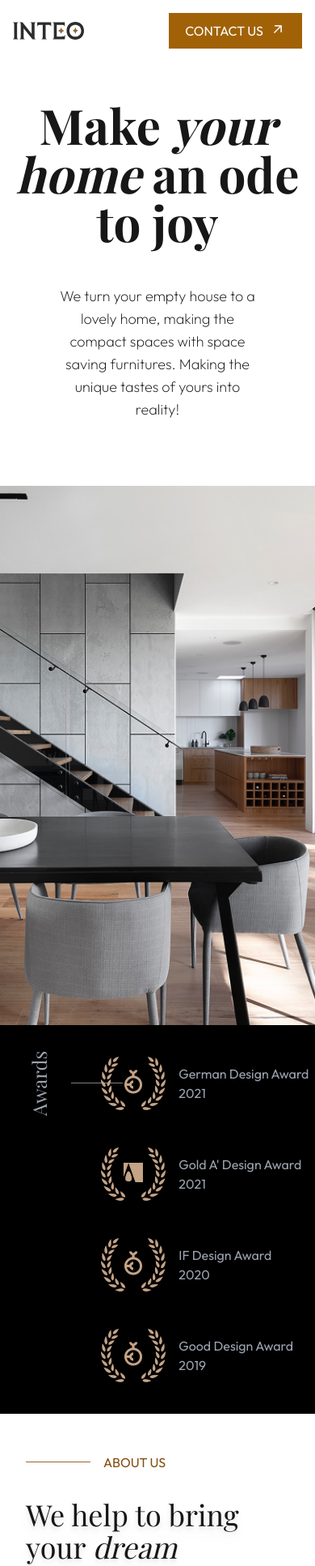
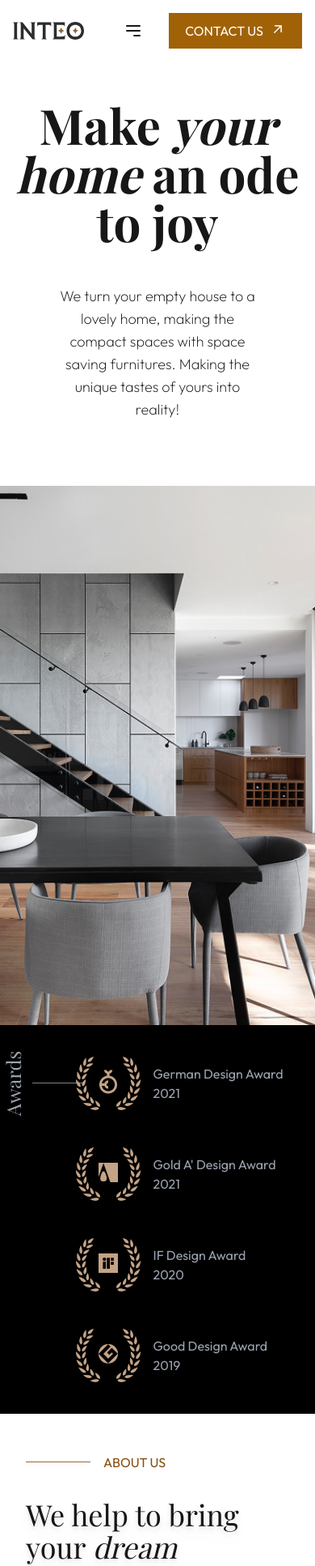
Before and after one commit to DanielOmehe/inteo-interiors, a Next.js app: page / in a window 390 px wide. Shown: the top 1934 px of the page at 81% size. Built offline with nearby package versions, Linux system fonts and the light colour scheme; a web font is replaced by a local one.

Commit message:
Complete major interactiviy logic

```diff
--- a/src/components/header/mobileNav.js
+++ b/src/components/header/mobileNav.js
@@ -1,52 +1,53 @@
-"use client";
-import React, { useState } from 'react';
+import Link from "next/link";
 
-const MobileNav = () => {
-    const [isOpen, setIsOpen] = useState(false);
-
-    const toggleNav = () => {
-        setIsOpen(!isOpen);
-    };
-
+const MobileNav = ({ isOpen, toggleNav }) => {
   return (
-        <div className="relative">
-            <button
-                className="text-white focus:outline-none"
-                onClick={toggleNav}
+    <div
+      className={`w-screen h-3/4 px-12 py-12 fixed top-0 left-0 transform ${
+        isOpen ? "translate-y-0" : "-translate-y-full"
+      } transition-transform duration-300 bg-white z-50`}
     >
+      <button className="close-btn" onClick={toggleNav}>
         <svg
-                    className="w-6 h-6"
+          width="24"
+          height="24"
+          viewBox="0 0 24 24"
           fill="none"
-                    stroke="currentColor"
-                    viewBox="0 0 24 24"
           xmlns="http://www.w3.org/2000/svg"
         >
           <path
+            d="M18 6L6 18"
+            stroke="currentColor"
+            strokeWidth="2"
             strokeLinecap="round"
             strokeLinejoin="round"
+          />
+          <path
+            d="M6 6L18 18"
+            stroke="currentColor"
             strokeWidth="2"
-                        d="M4 6h16M4 12h16m-7 6h7"
-                    ></path>
+            strokeLinecap="round"
+            strokeLinejoin="round"
+          />
         </svg>
       </button>
-            {isOpen && (
-                <div className="absolute top-0 left-0 w-full bg-gray-800 text-white">
-                    <ul className="flex flex-col items-center space-y-4 py-4">
+      <ul className="flex flex-col items-center gap-8 mt-16">
         <li>
-                            <a href="#home" className="hover:text-gray-400">Home</a>
+          <Link className="text-xl" href="#about" onClick={toggleNav}>
+            About
+          </Link>
         </li>
         <li>
-                            <a href="#about" className="hover:text-gray-400">About</a>
+          <Link href="#services" className="text-xl" onClick={toggleNav}>
+            Services
+          </Link>
         </li>
         <li>
-                            <a href="#services" className="hover:text-gray-400">Services</a>
-                        </li>
-                        <li>
-                            <a href="#contact" className="hover:text-gray-400">Contact</a>
+          <Link href="#work" className="text-xl" onClick={toggleNav}>
+            Work
+          </Link>
         </li>
       </ul>
-                </div>
-            )}
     </div>
   );
 };
--- a/src/components/header/nav.js
+++ b/src/components/header/nav.js
@@ -1,3 +1,5 @@
+"use client"
+import { useState } from "react";
 import InteoReusableBtn from "../utils/button";
 import { Inteo } from "./inteo";
 import InteoNavItem from "./navItem";
@@ -11,16 +13,40 @@ const navItems = [
   { path: "#work", name: "Our work" },
 ];
 
+const InteoNavbar = () => {
+  const [isOpen, setIsOpen] = useState(false);
 
-const InteoNavbar = () => {
+  const openMobileNav = () => {
+    setIsOpen(true);
+  }
+
+  const closeMobileNav = () => {
+    setIsOpen(false);
+  }
   return (
     <nav className="md:px-8 md:py-6 sm:w-full sm:px-4 sm:py-4 flex items-center justify-between px-36 py-8">
       <Inteo />
-      <MobileNav />
+      {isOpen && <MobileNav isOpen={isOpen} toggleNav={closeMobileNav} />}
       <InteoItems>
+        <button onClick={openMobileNav} className="sm:block hidden" aria-label="Toggle menu">
+          <svg
+            className="w-6 h-6"
+            fill="none"
+            stroke="currentColor"
+            viewBox="0 0 24 24"
+            xmlns="http://www.w3.org/2000/svg"
+          >
+            <path
+              strokeLinecap="round"
+              strokeLinejoin="round"
+              strokeWidth="2"
+              d="M4 6h16M4 12h16m-7 6h7"
+            ></path>
+          </svg>
+        </button>
         <InteoNavItems>
           {navItems.map((item, indx) => (
-            <InteoNavItem key={indx} path={item.path} >
+            <InteoNavItem key={indx} path={item.path}>
               {item.name}
             </InteoNavItem>
           ))}
--- a/src/components/hero/awards.js
+++ b/src/components/hero/awards.js
@@ -2,23 +2,44 @@ import Image from "next/image";
 import InteoParagraphText from "../utils/paragraph";
 import { PageHeaderSmall } from "../utils/heading";
 
-const awards =[
-    {src: "/images/german-design-award.png", name: "German Design Award", year: "2021"},
-    {src: "/images/a-design-award.png", name: "Gold A' Design Award", year: "2021"},
-    {src: "/images/german-design-award.png", name: "IF Design Award", year: "2020"},
-    {src: "/images/german-design-award.png", name: "Good Design Award", year: "2019"},
-]
+const awards = [
+  {
+    src: "/images/german-design-award.png",
+    name: "German Design Award",
+    year: "2021",
+  },
+  {
+    src: "/images/a-design-award.png",
+    name: "Gold A' Design Award",
+    year: "2021",
+  },
+  {
+    src: "/images/if-design-award.png",
+    name: "IF Design Award",
+    year: "2020",
+  },
+  {
+    src: "/images/good-design-award.png",
+    name: "Good Design Award",
+    year: "2019",
+  },
+];
 
 const InteoAwards = () => {
   return (
     <section className="w-full md:h-72 py-4 px-24 md:px-2 bg-black flex sm:items-start items-center gap-8 md:gap-0 sm:py-8 sm:h-auto">
       <InteoAwardsLeft />
       <InteoAwardsContainer>
-        {
-            awards.map((award, indx) => {
-                return <InteoAward path={award.src} name={award.name} desc={award.year} key={indx} />
-            })
-        }
+        {awards.map((award, indx) => {
+          return (
+            <InteoAward
+              path={award.src}
+              name={award.name}
+              desc={award.year}
+              key={indx}
+            />
+          );
+        })}
       </InteoAwardsContainer>
     </section>
   );
@@ -28,15 +49,21 @@ export default InteoAwards;
 
 const InteoAwardsLeft = () => {
   return (
-    <div className="flex mr-8 items-center text-gray-400 sm:w-1/4 sm:mr-6 sm:mt-6">
-      <PageHeaderSmall variant={"text-lg sm:text-2xl -rotate-90 text-gray-400"}>Awards</PageHeaderSmall>
-      <Image src={'/images/Line.png'} width={100} height={1} alt="line" />
+    <div className="flex mr-8 items-center sm:gap-0 text-gray-400 sm:w-1/4 sm:mr-6 sm:mt-6 sm:-ml-8">
+      <PageHeaderSmall variant={"text-lg sm:text-2xl -rotate-90 text-gray-400"}>
+        Awards
+      </PageHeaderSmall>
+      <Image src={"/images/Line.png"} className="sm:-ml-4" width={100} height={1} alt="line" />
     </div>
   );
 };
 
 const InteoAwardsContainer = ({ children }) => {
-  return <div className="flex gap-8 md:grid md:grid-cols-2 sm:grid-cols-1 sm:grid-rows-4">{children}</div>;
+  return (
+    <div className="flex gap-8 md:grid md:grid-cols-2 sm:grid-cols-1 sm:grid-rows-4">
+      {children}
+    </div>
+  );
 };
 
 const InteoAward = ({ path, name, desc }) => {
@@ -44,8 +71,12 @@ const InteoAward = ({ path, name, desc }) => {
     <div className="flex w-1/4 text-left gap-4 items-center w-max">
       <Image src={path} alt="award" width={80} height={80} />
       <div className="">
-        <InteoParagraphText variant={"text-base text-gray-400"}>{name}</InteoParagraphText>
-        <InteoParagraphText variant={"text-base text-gray-400"}>{desc}</InteoParagraphText>
+        <InteoParagraphText variant={"text-base text-gray-400"}>
+          {name}
+        </InteoParagraphText>
+        <InteoParagraphText variant={"text-base text-gray-400"}>
+          {desc}
+        </InteoParagraphText>
       </div>
     </div>
   );
--- a/src/components/utils/backToTop.js
+++ b/src/components/utils/backToTop.js
@@ -27,7 +27,7 @@ const BackToTop = () => {
     }, []);
 
     return (
-        <div className="fixed bottom-4 right-4 md:bottom-3 md:right-3 sm:bottom-2 sm:right-2">
+        <div className="fixed bottom-4 right-4 md:bottom-3 md:right-3 sm:bottom-4 sm:right-4">
             {isVisible && (
                 <button
                     onClick={scrollToTop}
```
Also changed, not shown: src/components/content/services/service.js (line endings or trailing spaces). Lines whose indentation alone changed are shown as unchanged.
